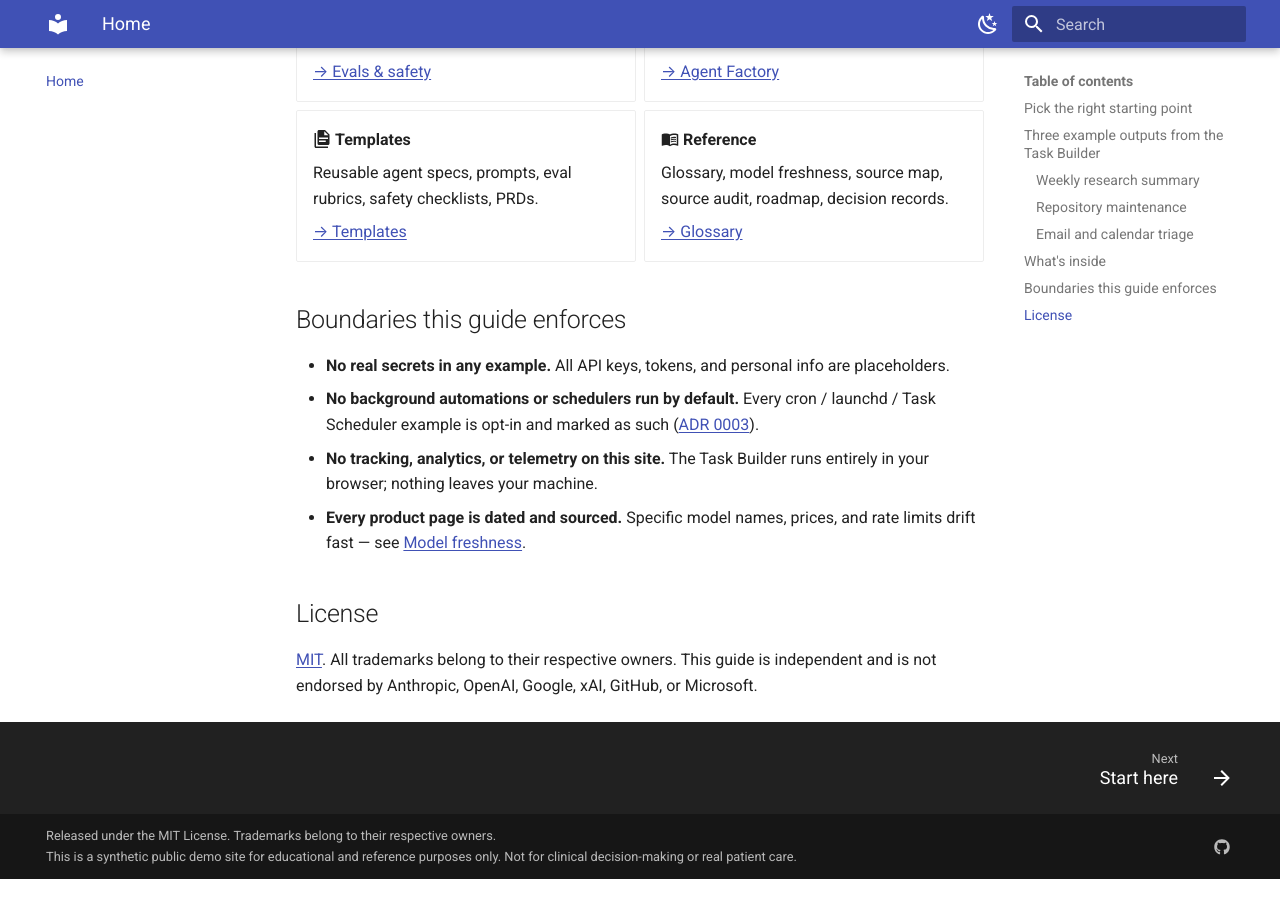
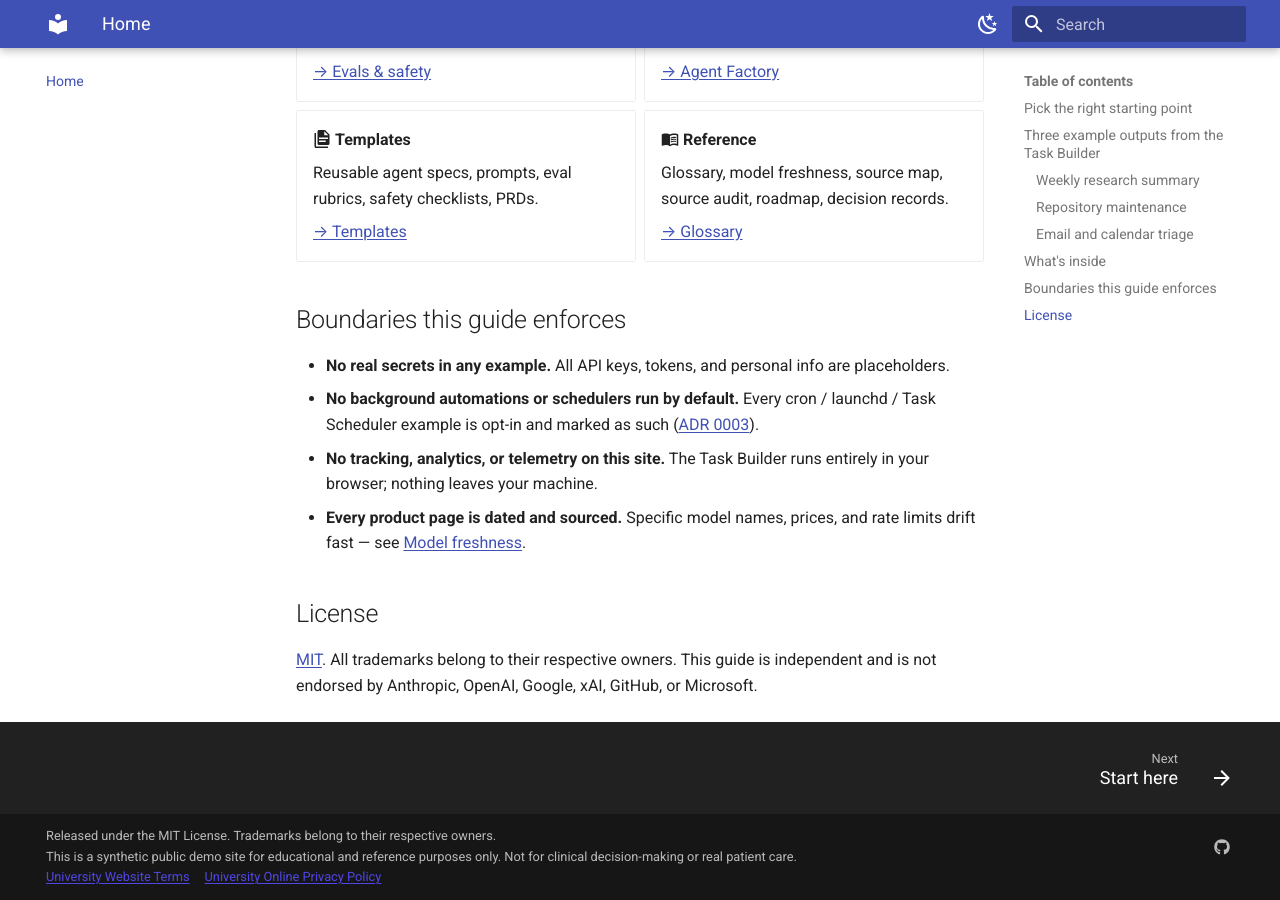
Before and after one commit to rkalani1/agents-automations, an MkDocs documentation site: the page built from docs/index.md, in a window 1280 px wide and 900 px high, scrolled down 4630 px. Built offline with MkDocs 1.6.1 and Material for MkDocs 9.7.7, drawn with Linux system fonts in a browser that asks for light colours; before the commit the page ends 5509 px from its top, so only the background shows below that.

Commit message:
chore: add compliance footer

```diff
--- a/mkdocs.yml
+++ b/mkdocs.yml
@@ -2,7 +2,7 @@ site_name: AI Agent Builder Field Guide
 site_description: A practical, vendor-neutral field guide to designing, configuring, testing, and operating AI agents across Claude, Gemini, ChatGPT/OpenAI, Codex, and adjacent surfaces.
 site_author: AI Agent Builder Field Guide contributors
 site_url: https://example.github.io/agent-builder-field-guide/
-copyright: 'Released under the MIT License. Trademarks belong to their respective owners.<br>This is a synthetic public demo site for educational and reference purposes only. Not for clinical decision-making or real patient care.'
+copyright: 'Released under the MIT License. Trademarks belong to their respective owners.<br>This is a synthetic public demo site for educational and reference purposes only. Not for clinical decision-making or real patient care.<br><a href="https://www.washington.edu/online/terms/" target="_blank" rel="noopener noreferrer" style="color: #4f46e5; text-decoration: underline; margin-right: 15px;">University Website Terms</a><a href="https://www.washington.edu/online/privacy/" target="_blank" rel="noopener noreferrer" style="color: #4f46e5; text-decoration: underline;">University Online Privacy Policy</a>'
 
 theme:
   name: material
```
